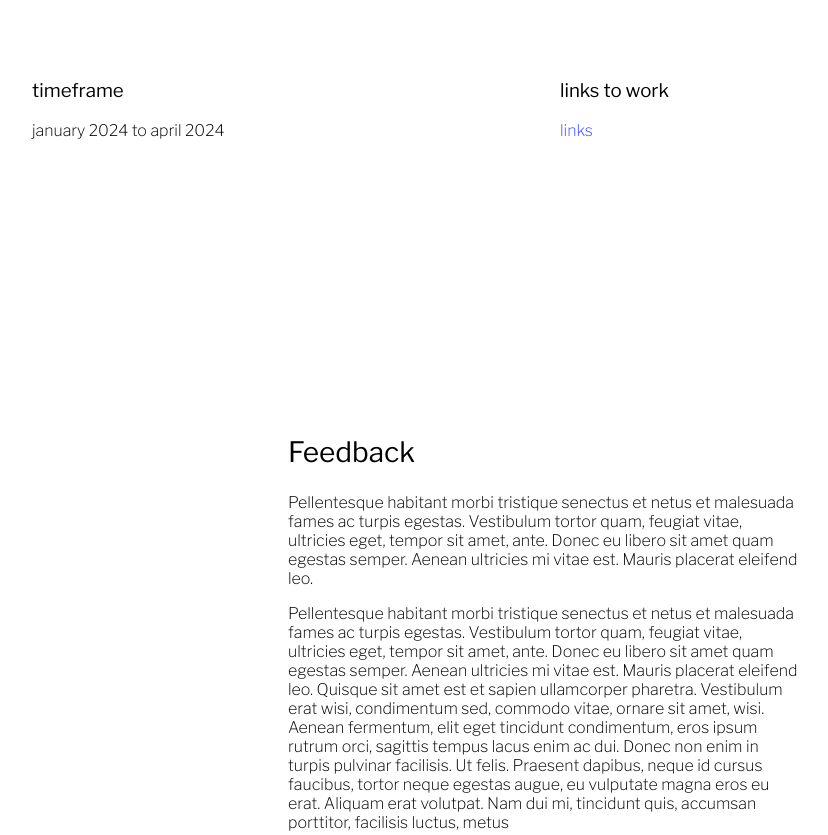
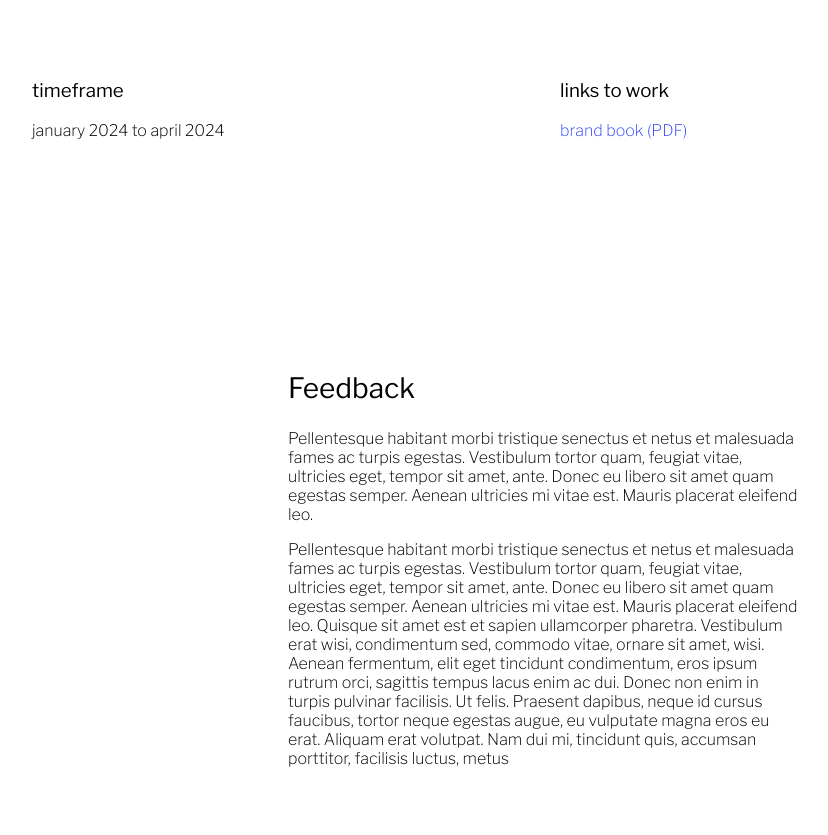
Before and after one commit to dt-dt-dt/dt-dt-dt.github.io, a plain HTML site: page portfolio/browseai.html in a window 1280 px wide. Shown: the part 656-1491 px from the top of the page, without its empty margins (96-924 px from the left). Drawn offline with nearby package versions, Linux system fonts and the light colour scheme.

Commit message:
started browse ai entry

```diff
--- a/portfolio/browseai.html
+++ b/portfolio/browseai.html
@@ -5,7 +5,7 @@
     <meta name="viewport" content="width=device-width, initial-scale=1.0">
     <link rel="stylesheet" href="../style.css">
     <link rel="stylesheet" href="https://cdn.jsdelivr.net/npm/bootstrap-icons@1.11.3/font/bootstrap-icons.min.css">
-    <title>Browse AI | dtweb.page</title>
+    <title>Portfolio Template | dtweb.page</title>
 </head>
 <body>
     <header class="normalize-margin compact-width">
@@ -20,6 +20,7 @@
     </header>
     <section id="intro" class="normalize-margin compact-width standard-margin with-info">
         <div>
+            <a href="../portfolio.html" class="pill button-in-intro">back</a>
             <h2>Browse AI</h2>
             <p class="big">Full brand redesign. Visual design and UX.</p>
         </div>
@@ -38,11 +39,11 @@
             </div>
             <div class="side-to-side info-box">
                 <h3>links to work</h3>
-                <a href="#">links</a>
+                <a href="#">brand book (PDF)</a>
             </div>
         </div>
     </section>
-    <section id="portfolio" class="normalize-margin readable-width standard-margin">
+    <section id="portfolio" class="normalize-margin readable-width ">
         <h2>Feedback</h2>
         <p>Pellentesque habitant morbi tristique senectus et netus et malesuada fames ac turpis egestas. Vestibulum tortor quam, feugiat vitae, ultricies eget, tempor sit amet, ante. Donec eu libero sit amet quam egestas semper. Aenean ultricies mi vitae est. Mauris placerat eleifend leo.</p>
         <p>Pellentesque habitant morbi tristique senectus et netus et malesuada fames ac turpis egestas. Vestibulum tortor quam, feugiat vitae, ultricies eget, tempor sit amet, ante. Donec eu libero sit amet quam egestas semper. Aenean ultricies mi vitae est. Mauris placerat eleifend leo. Quisque sit amet est et sapien ullamcorper pharetra. Vestibulum erat wisi, condimentum sed, commodo vitae, ornare sit amet, wisi. Aenean fermentum, elit eget tincidunt condimentum, eros ipsum rutrum orci, sagittis tempus lacus enim ac dui. Donec non enim in turpis pulvinar facilisis. Ut felis. Praesent dapibus, neque id cursus faucibus, tortor neque egestas augue, eu vulputate magna eros eu erat. Aliquam erat volutpat. Nam dui mi, tincidunt quis, accumsan porttitor, facilisis luctus, metus</p>
```
Also changed, not shown: portfolio.html (+2 -2 lines).
